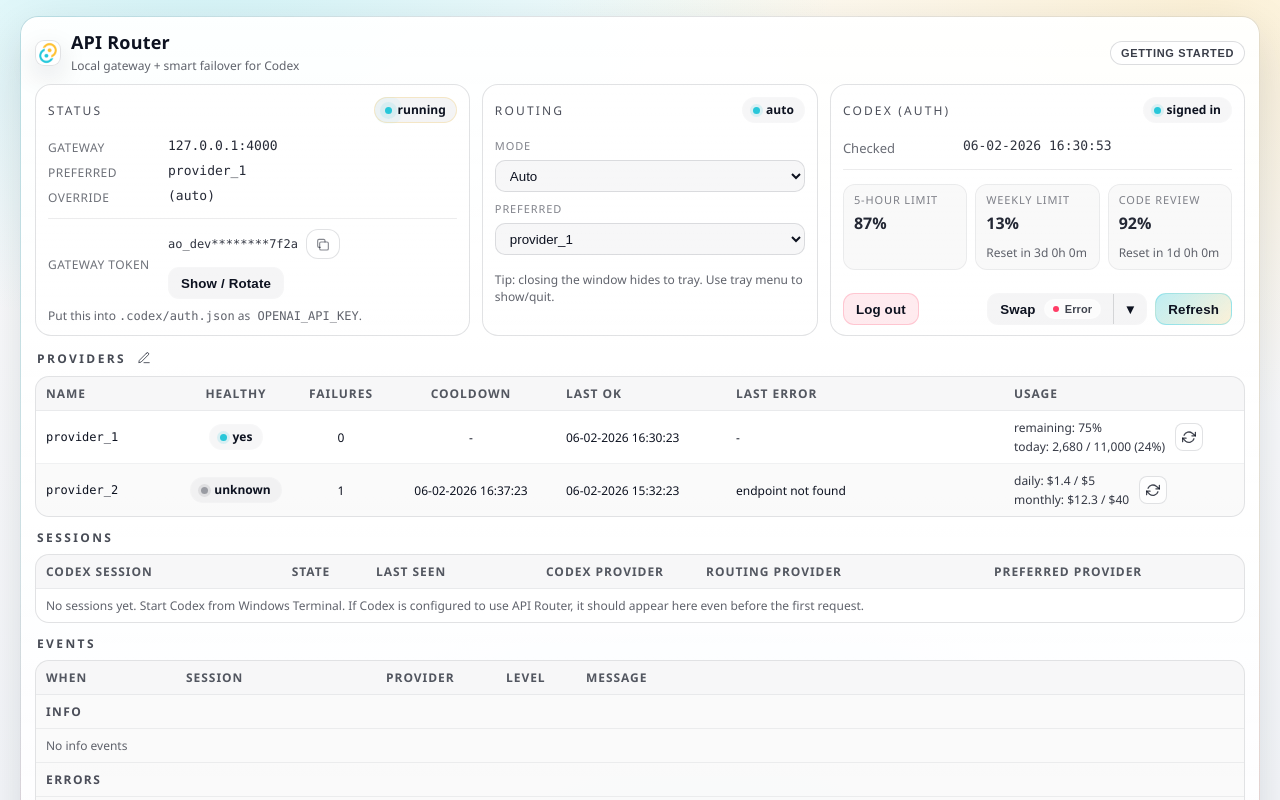
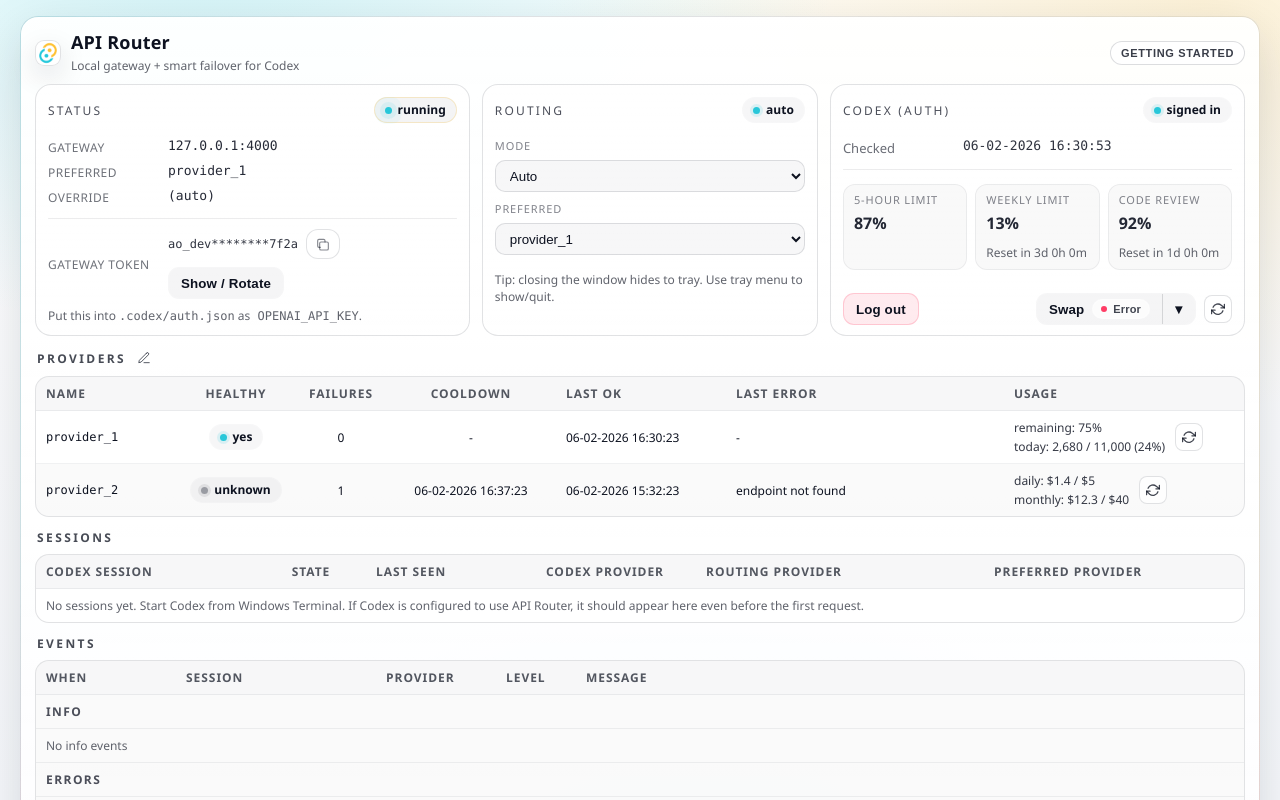
Before and after one commit to yiyousiow000814/API-Router, a React (Vite) app: page / in a window 1280 px wide. Built offline with nearby package versions, Linux system fonts and the light colour scheme.

Commit message:
fix: Use icon refresh in Codex card

```diff
--- a/src/ui/App.tsx
+++ b/src/ui/App.tsx
@@ -177,6 +177,7 @@
   const [editingProviderName, setEditingProviderName] = useState<string | null>(null)
   const [providerNameDrafts, setProviderNameDrafts] = useState<Record<string, string>>({})
   const [refreshingProviders, setRefreshingProviders] = useState<Record<string, boolean>>({})
+  const [codexRefreshing, setCodexRefreshing] = useState<boolean>(false)
   const [updatingSessionPref, setUpdatingSessionPref] = useState<Record<string, boolean>>({})
   const instructionBackdropMouseDownRef = useRef<boolean>(false)
   const configBackdropMouseDownRef = useRef<boolean>(false)
@@ -1120,13 +1121,20 @@
                     })()
                   }}
                   onRefresh={() => {
-                    flashToast('Checking...')
-                    invoke('codex_account_refresh')
-                      .then(() => refreshStatus())
-                      .catch((e) => {
+                    void (async () => {
+                      flashToast('Checking...')
+                      setCodexRefreshing(true)
+                      try {
+                        await invoke('codex_account_refresh')
+                        await refreshStatus()
+                      } catch (e) {
                         flashToast(String(e), 'error')
-                      })
+                      } finally {
+                        setCodexRefreshing(false)
+                      }
+                    })()
                   }}
+                  refreshing={codexRefreshing}
                   onSwapAuthConfig={() => {
                     void (async () => {
                       try {
--- a/src/ui/components/HeroCards.tsx
+++ b/src/ui/components/HeroCards.tsx
@@ -75,6 +75,7 @@
   status: Status
   onLoginLogout: () => void
   onRefresh: () => void
+  refreshing: boolean
   onSwapAuthConfig: () => void
   onSwapOptions: () => void
   swapBadgeText: string
@@ -85,6 +86,7 @@
   status,
   onLoginLogout,
   onRefresh,
+  refreshing,
   onSwapAuthConfig,
   onSwapOptions,
   swapBadgeText,
@@ -162,7 +164,7 @@
         >
           {status.codex_account?.signed_in ? 'Log out' : 'Log in'}
         </button>
-        <div style={{ display: 'flex', gap: 8, alignItems: 'center' }}>
+          <div style={{ display: 'flex', gap: 8, alignItems: 'center' }}>
           <div className="aoActionsMenuWrap" ref={menuWrapRef} style={{ justifyContent: 'flex-start' }}>
             <div className="aoSplitBtn" title={swapBadgeTitle}>
               <button className="aoSplitBtnBtn" onClick={onSwapAuthConfig}>
@@ -217,8 +219,18 @@
               </div>
             ) : null}
           </div>
-          <button className="aoBtn aoBtnPrimary" onClick={onRefresh}>
-            Refresh
+          <button
+            className={`aoUsageRefreshBtn${refreshing ? ' aoUsageRefreshBtnSpin' : ''}`}
+            title="Refresh"
+            aria-label="Refresh"
+            onClick={onRefresh}
+          >
+            <svg viewBox="0 0 24 24" aria-hidden="true">
+              <path d="M23 4v6h-6" />
+              <path d="M1 20v-6h6" />
+              <path d="M3.5 9a9 9 0 0 1 14.1-3.4L23 10" />
+              <path d="M1 14l5.3 5.3A9 9 0 0 0 20.5 15" />
+            </svg>
           </button>
         </div>
       </div>
```
